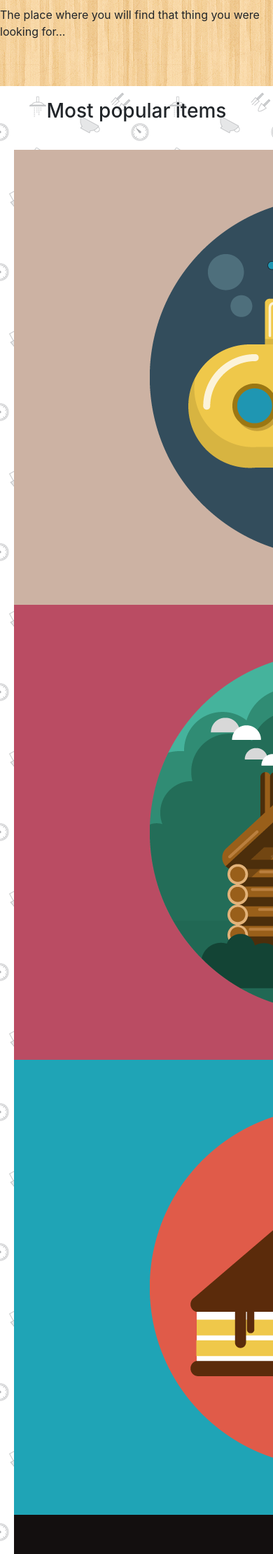
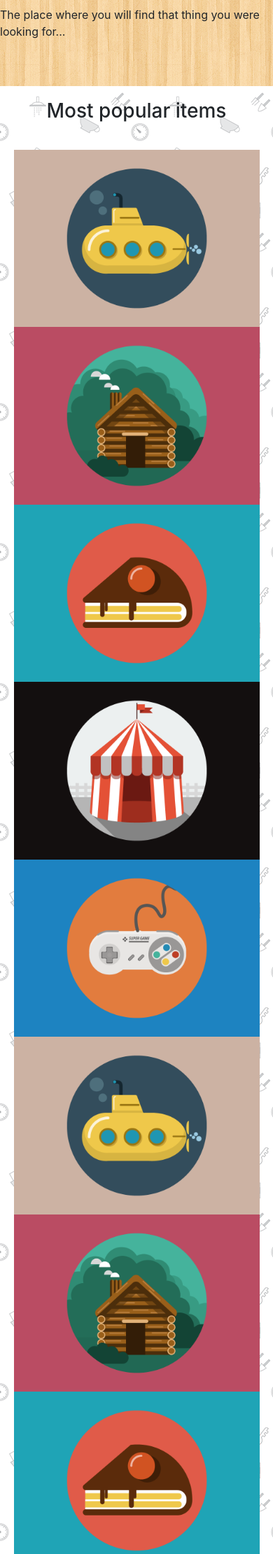
Before and after one commit to sebastianbadaro/InmobiliariaMaglietti, a PHP site: page / in a window 390 px wide; the page is wider, and only the part inside the window is pictured. Shown: the part 560-2780 px from the top of that part at 70% size. Run offline with PHP 8.4, Linux system fonts and the light colour scheme.

Commit message:
class corrections

```diff
--- a/html/css/style.css
+++ b/html/css/style.css
@@ -38,6 +38,8 @@ body {
 .title{
   padding-bottom: 30px;
 }
+
+
 
 footer{
   background-color: black;
@@ -132,7 +134,7 @@ border-radius: 10px;
 
 
 .grey-area{
-  background-color: rgb(185, 176, 176,0.7);
+  background-color: rgba(185, 176, 176,0.7);
   border-radius: 10px;
   padding: 5%;
 
@@ -141,3 +143,11 @@ border-radius: 10px;
 .card-title{
   font-weight: bold;
 }
+
+article img{
+  width: 100%;
+}
+
+.mytest{
+  width: 100% !important;
+}
--- a/html/index.php
+++ b/html/index.php
@@ -30,42 +30,42 @@
 
 <h3 class="title">Most popular items</h3>
 
-<div class="row align-items-center d-flex justify-content-around">
+<div class="row align-items-center  justify-content-around">
 
-        <article class="col-12 col-md-6 col-lg-4 col-xl-3 row">
+        <article class="col-12 col-md-6 col-lg-4 col-xl-3">
+          <img src="images/submarine.png" alt="submarine" class="mytest">
+        </article>
+        <article class="col-12 col-md-6 col-lg-4 col-xl-3">
+            <img src="images/cabin.png" alt="submarine">
+        </article>
+        <article class="col-12 col-md-6 col-lg-4 col-xl-3">
+        <img src="images/cake.png" alt="submarine">
+        </article>
+        <article class="col-12 col-md-6 col-lg-4 col-xl-3">
+        <img src="images/circus.png" alt="submarine">
+        </article>
+        <article class="col-12 col-md-6 col-lg-4 col-xl-3">
+        <img src="images/game.png" alt="submarine">
+        </article>
+        <article class="col-12 col-md-6 col-lg-4 col-xl-3 ">
           <img src="images/submarine.png" alt="submarine">
         </article>
-        <article class="col-12 col-md-6 col-lg-4 col-xl-3 row">
+        <article class="col-12 col-md-6 col-lg-4 col-xl-3">
             <img src="images/cabin.png" alt="submarine">
         </article>
-        <article class="col-12 col-md-6 col-lg-4 col-xl-3 row">
+        <article class="col-12 col-md-6 col-lg-4 col-xl-3">
         <img src="images/cake.png" alt="submarine">
         </article>
-        <article class="col-12 col-md-6 col-lg-4 col-xl-3 row">
+        <article class="col-12 col-md-6 col-lg-4 col-xl-3">
         <img src="images/circus.png" alt="submarine">
         </article>
-        <article class="col-12 col-md-6 col-lg-4 col-xl-3 row">
+        <article class="col-12 col-md-6 col-lg-4 col-xl-3">
         <img src="images/game.png" alt="submarine">
         </article>
-        <article class="col-12 col-md-6 col-lg-4 col-xl-3 row">
+        <article class="col-12 col-md-6 col-lg-4 col-xl-3">
           <img src="images/submarine.png" alt="submarine">
         </article>
-        <article class="col-12 col-md-6 col-lg-4 col-xl-3 row">
-            <img src="images/cabin.png" alt="submarine">
-        </article>
-        <article class="col-12 col-md-6 col-lg-4 col-xl-3 row">
-        <img src="images/cake.png" alt="submarine">
-        </article>
-        <article class="col-12 col-md-6 col-lg-4 col-xl-3 row">
-        <img src="images/circus.png" alt="submarine">
-        </article>
-        <article class="col-12 col-md-6 col-lg-4 col-xl-3 row">
-        <img src="images/game.png" alt="submarine">
-        </article>
-        <article class="col-12 col-md-6 col-lg-4 col-xl-3 row">
-          <img src="images/submarine.png" alt="submarine">
-        </article>
-        <article class="col-12 col-md-6 col-lg-4 col-xl-3 row">
+        <article class="col-12 col-md-6 col-lg-4 col-xl-3">
             <img src="images/cabin.png" alt="submarine">
         </article>
 </div>
```
